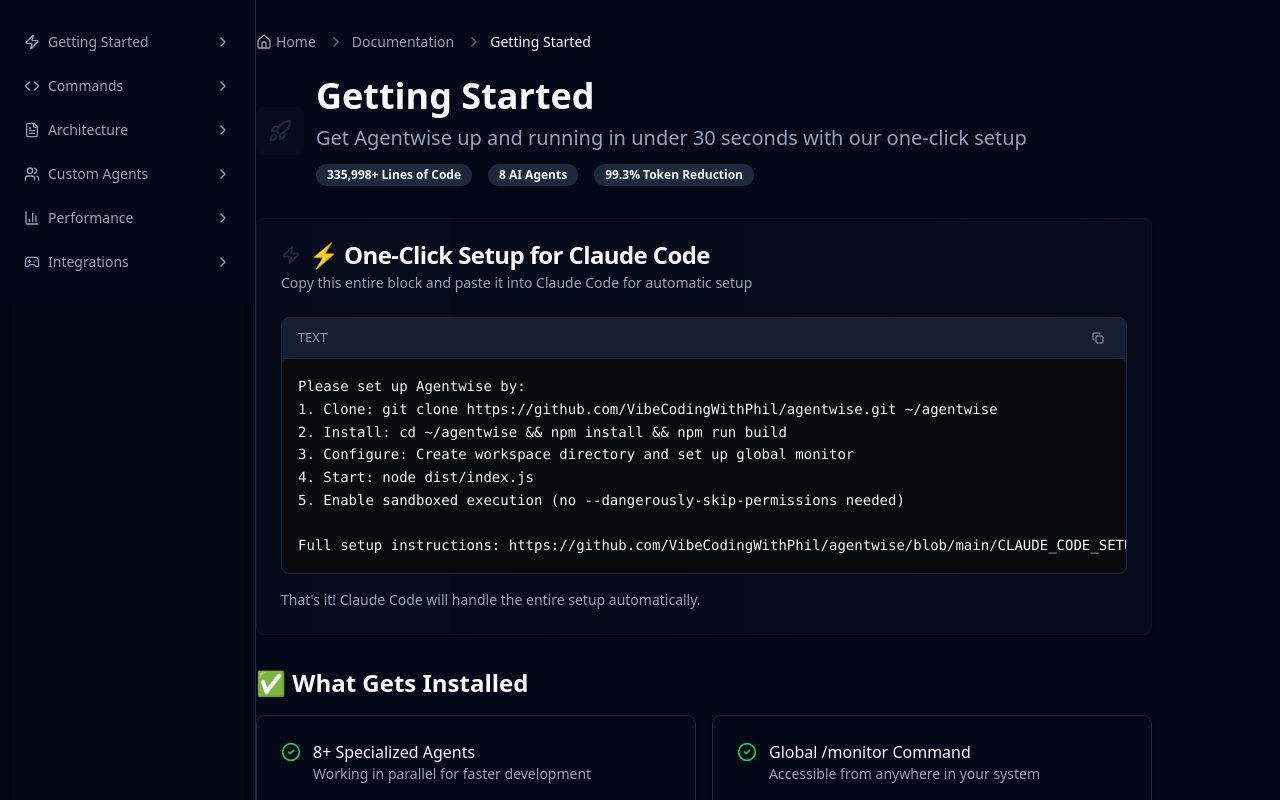
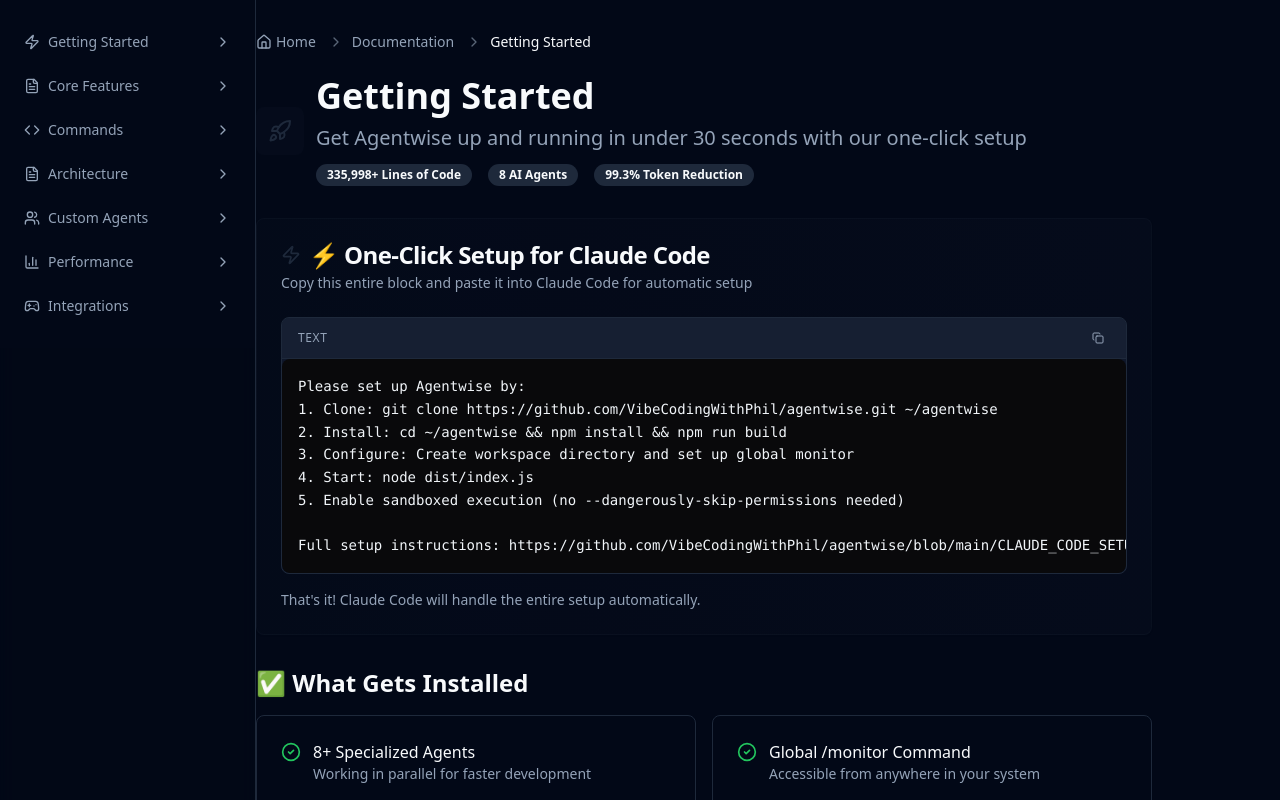
Before and after one commit to VibeCodingWithPhil/agentwise-docs, a Next.js app: page /docs/getting-started in a window 1280 px wide. Shown: the top 800 px of the page. Built offline with nearby package versions, Linux system fonts and the light colour scheme.

Commit message:
Fix navigation to show new feature pages

```diff
--- a/src/components/layout/sidebar.tsx
+++ b/src/components/layout/sidebar.tsx
@@ -25,6 +25,19 @@
       { title: "Quick Start", href: "/docs/quick-start" },
       { title: "First Project", href: "/docs/first-project" },
       { title: "Configuration", href: "/docs/configuration" },
+      { title: "Updating", href: "/docs/updating" },
+    ],
+  },
+  {
+    title: "Core Features",
+    href: "/docs/features",
+    icon: FileText,
+    items: [
+      { title: "Project Wizard", href: "/docs/project-wizard" },
+      { title: "Requirements Planning", href: "/docs/requirements-planning" },
+      { title: "Database Integration", href: "/docs/database-integration" },
+      { title: "GitHub Integration", href: "/docs/github-integration" },
+      { title: "Protection System", href: "/docs/protection-system" },
     ],
   },
   {
```
